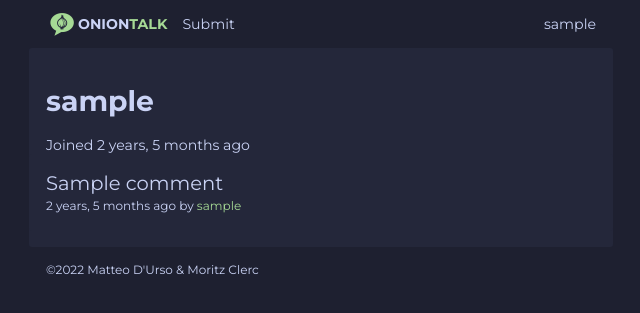
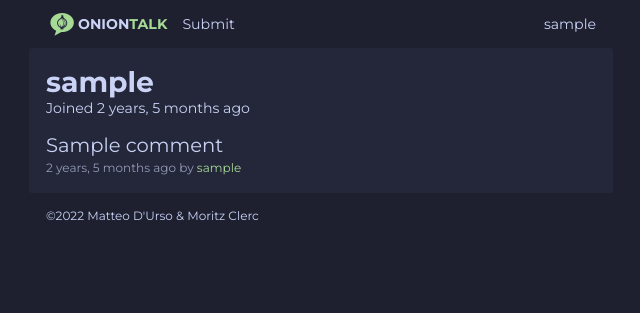
Before and after one commit to MatteoDrso/webdev, a Django app: page /user/view/1 in a window 1280 px wide. Shown: the top 313 px of the page, without its empty margins (319-959 px from the left). Run offline with Django 3.2, Linux system fonts and the light colour scheme; tables that the repository leaves empty hold one stand-in row (values such as "Sample post"); style sheets or scripts are compiled from the project's sources.

Commit message:
Adjust styling

```diff
--- a/static/styles/main.scss
+++ b/static/styles/main.scss
@@ -6,6 +6,7 @@
 @import "theme.scss";
 @import "fonts.scss";
 @import "messages.scss";
+@import "user-profile.scss";
 
 html, body {
 	margin: 0;
@@ -33,11 +34,16 @@ body {
 	max-width: $max-content-width-relative;
 	margin: 0 auto;
 	.content {
+		overflow: auto;
 		border-radius: $border-radius;
 		background-color: $base;
-		padding: $wrapper-padding;
+		padding: 0 $wrapper-padding;
 		margin: 0;
 		margin-right: -$wrapper-padding;
 		margin-left: -$wrapper-padding;
+		h1 {
+			margin: 0;
+			margin-top: $wrapper-padding;
+		}
 	}
 }
--- a/static/styles/post-list.scss
+++ b/static/styles/post-list.scss
@@ -14,6 +14,9 @@
 		content: "";
 	}
 	.post-head {
+		h1 {
+			margin: 0 !important;
+		}
 		padding: $wrapper-padding 0;
 	}
 }
--- a/static/styles/post.scss
+++ b/static/styles/post.scss
@@ -9,6 +9,7 @@
 		text-decoration: none;
 	}
 	.post-subtitle {
+		color: $overlay2;
 		font-size: .8em;
 	}
 	a.author-link {
@@ -29,8 +30,7 @@
 	ul.post-actions {
 		font-size: .8em;
 		list-style: none;
-		margin: 0;
-		margin-top: 1rem;
+		margin: $wrapper-padding 0;
 		padding: 0;
 		display: flex;
 		>:not(:last-child)::after {
```
